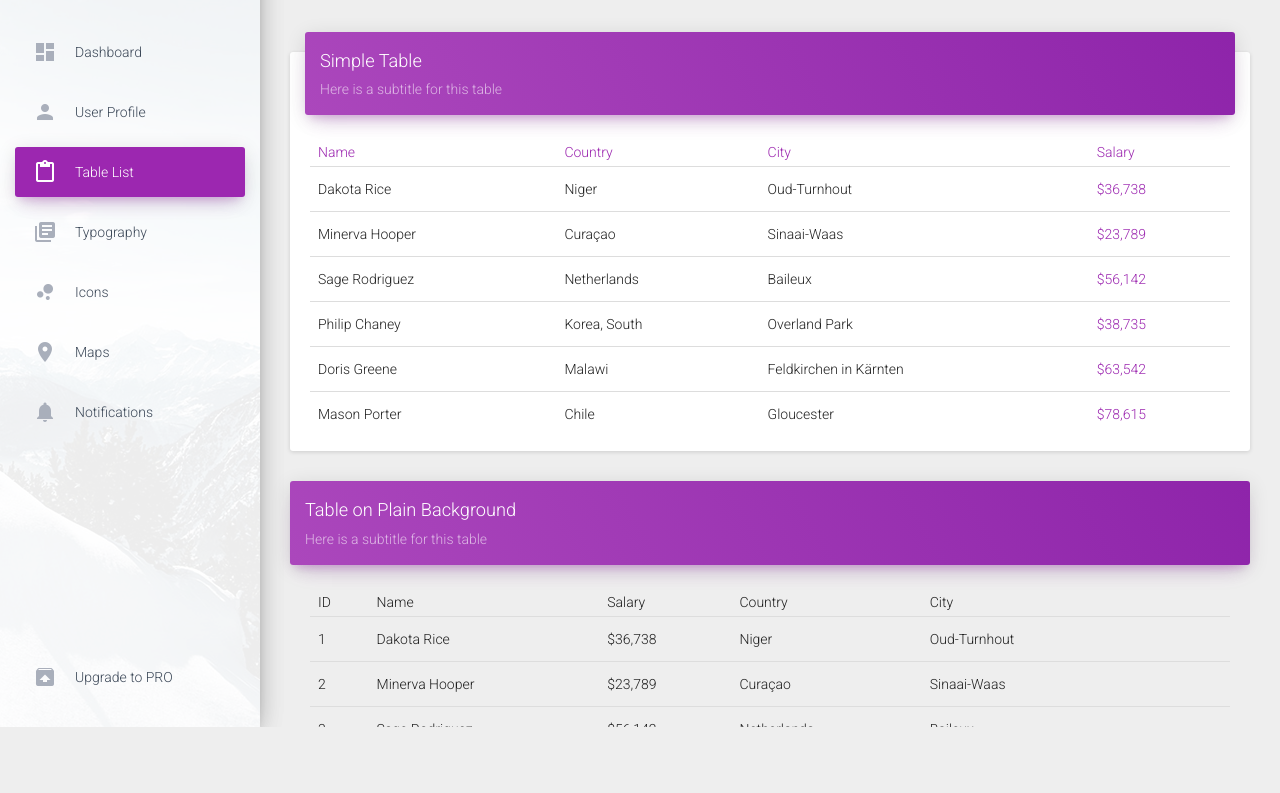
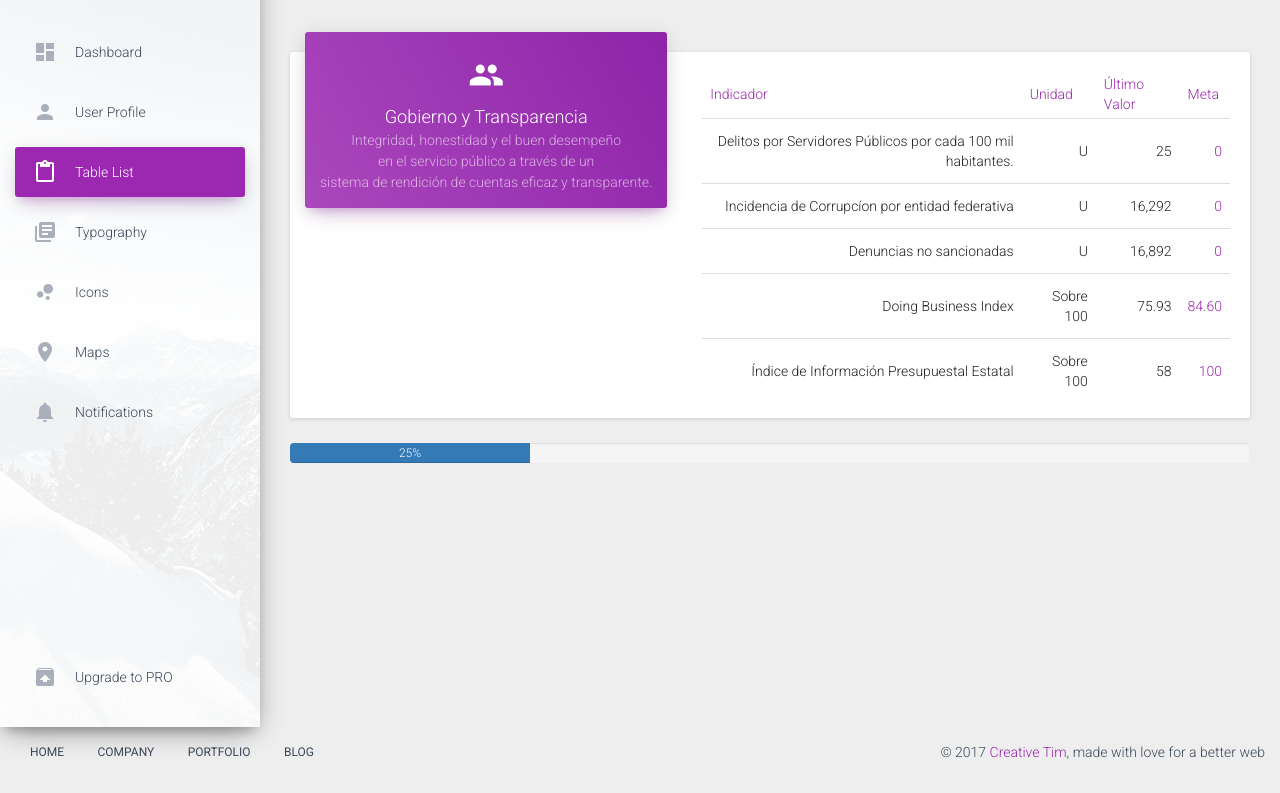
Before and after one commit to MiguelCbrm/HackMTY2017, a plain HTML site: page examples/table.html in a window 1280 px wide. Shown: the part 73-866 px from the top of the page. Before the commit the page ends 800 px from the top, so only its background shows below. Drawn offline with Linux system fonts and the light colour scheme; some packages are replaced by stand-ins of ours.

Commit message:
Added Indicador

```diff
--- a/examples/table.html
+++ b/examples/table.html
@@ -107,7 +107,7 @@
 							<span class="icon-bar"></span>
 							<span class="icon-bar"></span>
 						</button>
-						<a class="navbar-brand" href="#">Table List</a>
+						<a class="navbar-brand" href="#">Indicadores por Área de Oportunidad</a>
 					</div>
 					<div class="collapse navbar-collapse">
 						<ul class="nav navbar-nav navbar-right">
@@ -152,129 +152,67 @@
 				</div>
 			</nav>
 
+
 	        <div class="content">
 	            <div class="container-fluid">
 	                <div class="row">
 	                    <div class="col-md-12">
-	                        <div class="card">
+	                        <div class="card card-stats">
 	                            <div class="card-header" data-background-color="purple">
-	                                <h4 class="title">Simple Table</h4>
-	                                <p class="category">Here is a subtitle for this table</p>
+                                    <h4 class="title">
+                                        <i class="material-icons">group</i> <br>Gobierno y Transparencia
+                                    </h4>
+	                                <p class="category">Integridad, honestidad y el buen desempeño <br> en el servicio público a través de un <br>sistema de rendición de cuentas eficaz y transparente.</p>
 	                            </div>
 	                            <div class="card-content table-responsive">
 	                                <table class="table">
 	                                    <thead class="text-primary">
-	                                    	<th>Name</th>
-	                                    	<th>Country</th>
-	                                    	<th>City</th>
-											<th>Salary</th>
+                                            <th>Indicador</th>
+	                                    	<th>Unidad</th>
+                                            <th>Último Valor</th>
+											<th>Meta</th>
 	                                    </thead>
 	                                    <tbody>
 	                                        <tr>
-	                                        	<td>Dakota Rice</td>
-	                                        	<td>Niger</td>
-	                                        	<td>Oud-Turnhout</td>
-												<td class="text-primary">$36,738</td>
+	                                        	<td>Delitos por Servidores Públicos por cada 100 mil habitantes. </td>
+	                                        	<td>U</td>
+	                                        	<td>25</td>
+												<td class="text-primary">0</td>
 	                                        </tr>
 	                                        <tr>
-	                                        	<td>Minerva Hooper</td>
-	                                        	<td>Curaçao</td>
-	                                        	<td>Sinaai-Waas</td>
-												<td class="text-primary">$23,789</td>
+	                                        	<td>Incidencia de Corrupcíon por entidad federativa</td>
+	                                        	<td>U</td>
+	                                        	<td>16,292</td>
+												<td class="text-primary">0</td>
 	                                        </tr>
 	                                        <tr>
-	                                        	<td>Sage Rodriguez</td>
-	                                        	<td>Netherlands</td>
-	                                        	<td>Baileux</td>
-												<td class="text-primary">$56,142</td>
+	                                        	<td>Denuncias no sancionadas</td>
+	                                        	<td>U</td>
+	                                        	<td>16,892</td>
+												<td class="text-primary">0</td>
 	                                        </tr>
 	                                        <tr>
-	                                        	<td>Philip Chaney</td>
-	                                        	<td>Korea, South</td>
-	                                        	<td>Overland Park</td>
-												<td class="text-primary">$38,735</td>
+	                                        	<td>Doing Business Index</td>
+	                                        	<td>Sobre 100</td>
+	                                        	<td>75.93</td>
+												<td class="text-primary">84.60</td>
 	                                        </tr>
 	                                        <tr>
-	                                        	<td>Doris Greene</td>
-	                                        	<td>Malawi</td>
-	                                        	<td>Feldkirchen in Kärnten</td>
-												<td class="text-primary">$63,542</td>
-	                                        </tr>
-	                                        <tr>
-	                                        	<td>Mason Porter</td>
-	                                        	<td>Chile</td>
-	                                        	<td>Gloucester</td>
-												<td class="text-primary">$78,615</td>
-	                                        </tr>
+	                                        	<td>Índice de Información Presupuestal Estatal</td>
+	                                        	<td>Sobre 100</td>
+	                                        	<td>58</td>
+												<td class="text-primary">100</td>
+                                            </tr>
 	                                    </tbody>
 	                                </table>
 
+
 	                            </div>
 	                        </div>
-	                    </div>
-
-	                    <div class="col-md-12">
-	                        <div class="card card-plain">
-	                            <div class="card-header" data-background-color="purple">
-	                                <h4 class="title">Table on Plain Background</h4>
-	                                <p class="category">Here is a subtitle for this table</p>
-	                            </div>
-	                            <div class="card-content table-responsive">
-	                                <table class="table table-hover">
-	                                    <thead>
-	                                        <th>ID</th>
-	                                    	<th>Name</th>
-	                                    	<th>Salary</th>
-	                                    	<th>Country</th>
-	                                    	<th>City</th>
-	                                    </thead>
-	                                    <tbody>
-	                                        <tr>
-	                                        	<td>1</td>
-	                                        	<td>Dakota Rice</td>
-	                                        	<td>$36,738</td>
-	                                        	<td>Niger</td>
-	                                        	<td>Oud-Turnhout</td>
-	                                        </tr>
-	                                        <tr>
-	                                        	<td>2</td>
-	                                        	<td>Minerva Hooper</td>
-	                                        	<td>$23,789</td>
-	                                        	<td>Curaçao</td>
-	                                        	<td>Sinaai-Waas</td>
-	                                        </tr>
-	                                        <tr>
-	                                        	<td>3</td>
-	                                        	<td>Sage Rodriguez</td>
-	                                        	<td>$56,142</td>
-	                                        	<td>Netherlands</td>
-	                                        	<td>Baileux</td>
-	                                        </tr>
-	                                        <tr>
-	                                        	<td>4</td>
-	                                        	<td>Philip Chaney</td>
-	                                        	<td>$38,735</td>
-	                                        	<td>Korea, South</td>
-	                                        	<td>Overland Park</td>
-	                                        </tr>
-	                                        <tr>
-	                                        	<td>5</td>
-	                                        	<td>Doris Greene</td>
-	                                        	<td>$63,542</td>
-	                                        	<td>Malawi</td>
-	                                        	<td>Feldkirchen in Kärnten</td>
-	                                        </tr>
-	                                        <tr>
-	                                        	<td>6</td>
-	                                        	<td>Mason Porter</td>
-	                                        	<td>$78,615</td>
-	                                        	<td>Chile</td>
-	                                        	<td>Gloucester</td>
-	                                        </tr>
-	                                    </tbody>
-	                                </table>
-	                            </div>
-	                        </div>
+                                <div class="progress">
+                                    <div class="progress-bar" role="progressbar" style="width: 25%;" aria-valuenow="25" aria-valuemin="0" aria-valuemax="100">25%</div>
+                                </div>
+                            </div>
 	                    </div>
 	                </div>
 	            </div>
```
